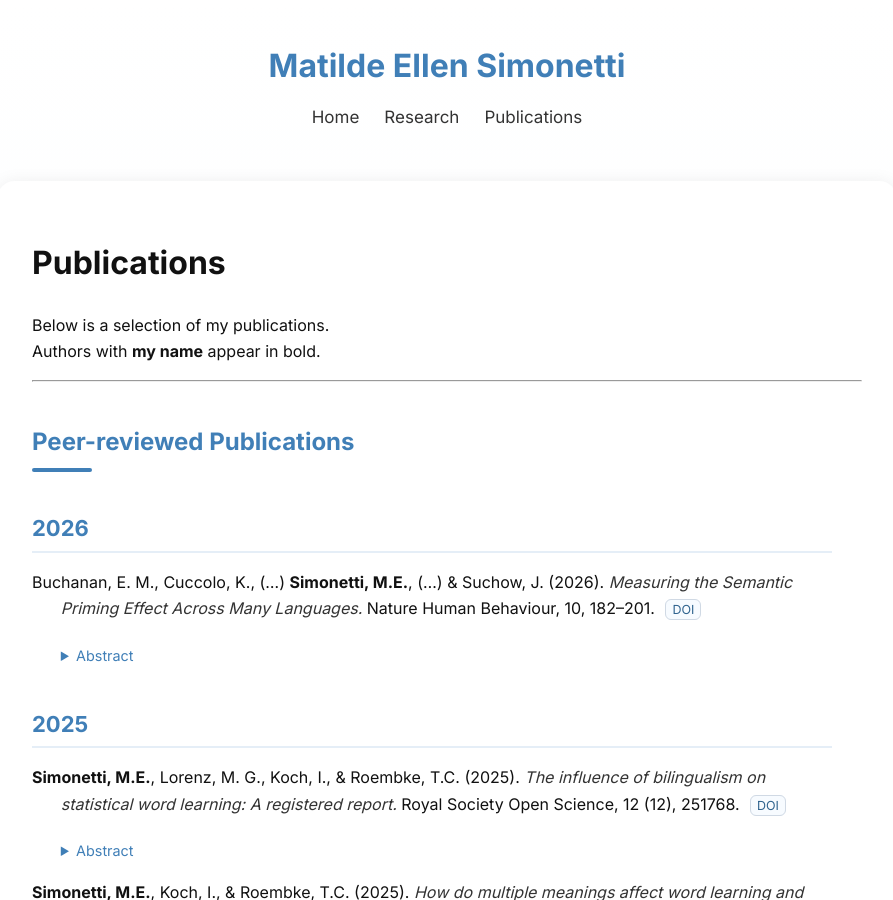
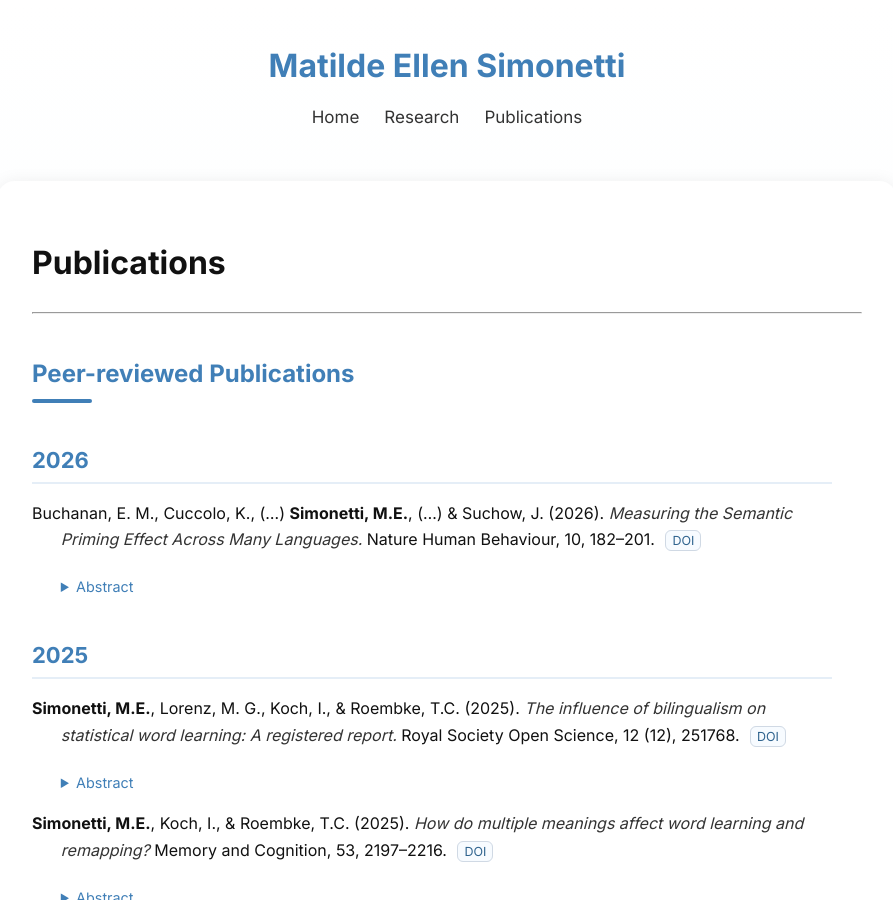
Before and after one commit to matildellen/matildellen.github.io, a Jekyll site: the page built from publications.md, in a window 1280 px wide and 900 px high. Shown: the whole window, without its empty margins (193-1086 px from the left). Built offline with Jekyll 4.4.1, drawn with Linux system fonts in a browser that asks for light colours.

Commit message:
Clean up introductory section in publications.md
Removed introductory text about publications.

```diff
--- a/publications.md
+++ b/publications.md
@@ -4,10 +4,6 @@ title: Publications
 ---
 
 # Publications
-
-Below is a selection of my publications.
-Authors with **my name** appear in bold.
-
 ---
 
 ## Peer-reviewed Publications
```
